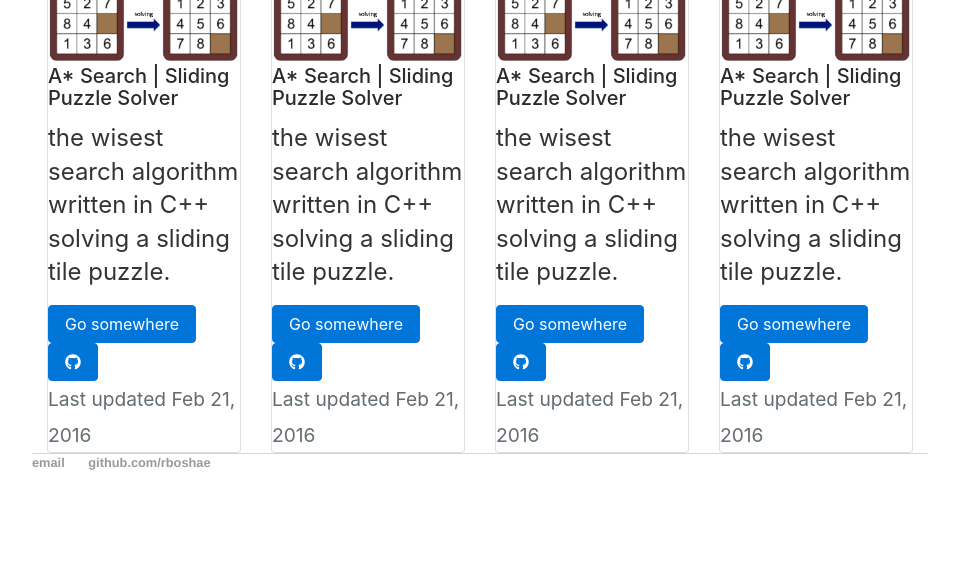
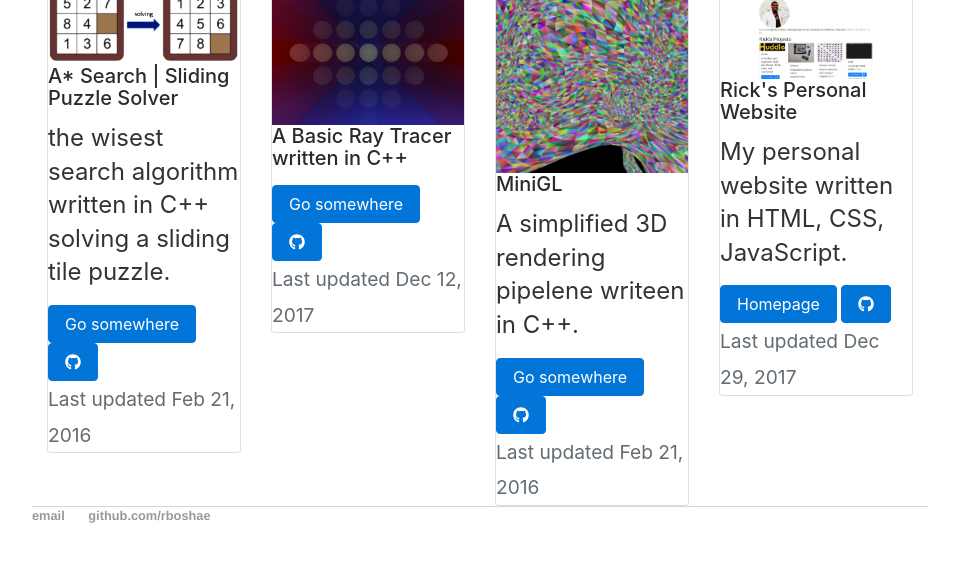
Before and after one commit to RBoshae/Personal-Website-1, a Jekyll site: the page built from index.html, in a window 1280 px wide. Shown: the part 1067-1652 px from the top of the page, without its empty margins (160-1119 px from the left). Built offline with Jekyll 4.4.1, drawn with Linux system fonts in a browser that asks for light colours; nearby versions of some CDN libraries; before the commit the page ends 1599 px from its top, so only the background shows below that.

Commit message:
Updated projects

```diff
--- a/index.html
+++ b/index.html
@@ -74,8 +74,8 @@ title: Rick Boshae
   </div>
 
   <div class="row">
+    <!-- Sliding Puzzle Solver -->
     <div class="col-sm-3">
-      <!-- Sliding Puzzle Solver -->
       <div class="card">
         <img class="card-img-top" src="/images/Project-Images/sliding_puzzle/sliding_puzzle.png" alt="sliding puzzle Image Cap">
         <div class="card-body">
@@ -86,52 +86,52 @@ title: Rick Boshae
           <p class="card-text"><small class="text-muted">Last updated Feb 21, 2016</small></p>
         </div>
       </div>
-      <!-- /Sliding Puzzle Solver -->
     </div>
+    <!-- /Sliding Puzzle Solver -->
 
+    <!-- Ray Tracer -->
     <div class="col-sm-3">
-      <!-- Sliding Puzzle Solver -->
       <div class="card">
-        <img class="card-img-top" src="/images/Project-Images/sliding_puzzle/sliding_puzzle.png" alt="sliding puzzle Image Cap">
+        <img class="card-img-top" src="/images/Project-Images/rayTracer/raytracer-thumb-25.png" alt="ray tracer Image Cap">
         <div class="card-body">
-          <h5 class="card-title">A* Search | Sliding Puzzle Solver</h5>
-          <p class="card-text">the wisest search algorithm written in C++ solving a sliding tile puzzle.</p>
+          <h5 class="card-title">A Basic Ray Tracer written in C++</h5>
+          <p class="card-text"></p>
           <a href="#" class="btn btn-primary" target="_blank">Go somewhere</a>
-          <a class="btn btn-primary" href="https://github.com/RBoshae/Puzzle_Solver"role="button" target="_blank"><i class="fab fa-github"></i></a>
+          <a class="btn btn-primary" href="https://github.com/RBoshae/BasicRayTracer"role="button" target="_blank"><i class="fab fa-github"></i></a>
+          <p class="card-text"><small class="text-muted">Last updated Dec 12, 2017</small></p>
+        </div>
+      </div>
+    </div>
+    <!-- /Ray Tracer -->
+
+    <!-- miniGL -->
+    <div class="col-sm-3">
+      <div class="card">
+        <img class="card-img-top" src="/images/Project-Images/miniGL/mgl-thumb-25.png" alt="miniGL Image Cap">
+        <div class="card-body">
+          <h5 class="card-title">MiniGL</h5>
+          <p class="card-text">A simplified 3D rendering pipelene writeen in C++.</p>
+          <a href="#" class="btn btn-primary" target="_blank">Go somewhere</a>
+          <a class="btn btn-primary" href="https://github.com/RBoshae/miniGL"role="button" target="_blank"><i class="fab fa-github"></i></a>
           <p class="card-text"><small class="text-muted">Last updated Feb 21, 2016</small></p>
         </div>
       </div>
-      <!-- /Sliding Puzzle Solver -->
     </div>
+    <!-- /miniGL -->
 
-    <div class="col-sm-3">
-      <!-- Sliding Puzzle Solver -->
+      <!-- Personal Website -->
+      <div class="col-sm-3">
       <div class="card">
-        <img class="card-img-top" src="/images/Project-Images/sliding_puzzle/sliding_puzzle.png" alt="sliding puzzle Image Cap">
+        <img class="card-img-top" src="/images/Project-Images/PersonalWebsite/personal-website.png" alt="Personal Website Image Cap">
         <div class="card-body">
-          <h5 class="card-title">A* Search | Sliding Puzzle Solver</h5>
-          <p class="card-text">the wisest search algorithm written in C++ solving a sliding tile puzzle.</p>
-          <a href="#" class="btn btn-primary" target="_blank">Go somewhere</a>
-          <a class="btn btn-primary" href="https://github.com/RBoshae/Puzzle_Solver"role="button" target="_blank"><i class="fab fa-github"></i></a>
-          <p class="card-text"><small class="text-muted">Last updated Feb 21, 2016</small></p>
+          <h5 class="card-title">Rick's Personal Website</h5>
+          <p class="card-text">My personal website written in HTML, CSS, JavaScript.</p>
+          <a href="https://rboshae.github.io/" class="btn btn-primary">Homepage</a>
+          <a class="btn btn-primary" href="https://github.com/RBoshae/RBoshae.github.io"role="button" target="_blank"><i class="fab fa-github"></i></a>
+          <p class="card-text"><small class="text-muted">Last updated Dec 29, 2017</small></p>
         </div>
       </div>
-      <!-- /Sliding Puzzle Solver -->
-    </div>
-
-    <div class="col-sm-3">
-      <!-- Sliding Puzzle Solver -->
-      <div class="card">
-        <img class="card-img-top" src="/images/Project-Images/sliding_puzzle/sliding_puzzle.png" alt="sliding puzzle Image Cap">
-        <div class="card-body">
-          <h5 class="card-title">A* Search | Sliding Puzzle Solver</h5>
-          <p class="card-text">the wisest search algorithm written in C++ solving a sliding tile puzzle.</p>
-          <a href="#" class="btn btn-primary" target="_blank">Go somewhere</a>
-          <a class="btn btn-primary" href="https://github.com/RBoshae/Puzzle_Solver"role="button" target="_blank"><i class="fab fa-github"></i></a>
-          <p class="card-text"><small class="text-muted">Last updated Feb 21, 2016</small></p>
-        </div>
-      </div>
-      <!-- /Sliding Puzzle Solver -->
+      <!-- /Personal Website -->
     </div>
 
   </div>
```
Also changed, not shown: images/Project-Images/PersonalWebsite/personal-website.png (added), images/Project-Images/miniGL/mgl-thumb-25.png (added), images/Project-Images/rayTracer/raytracer-thumb-25.png (added).
